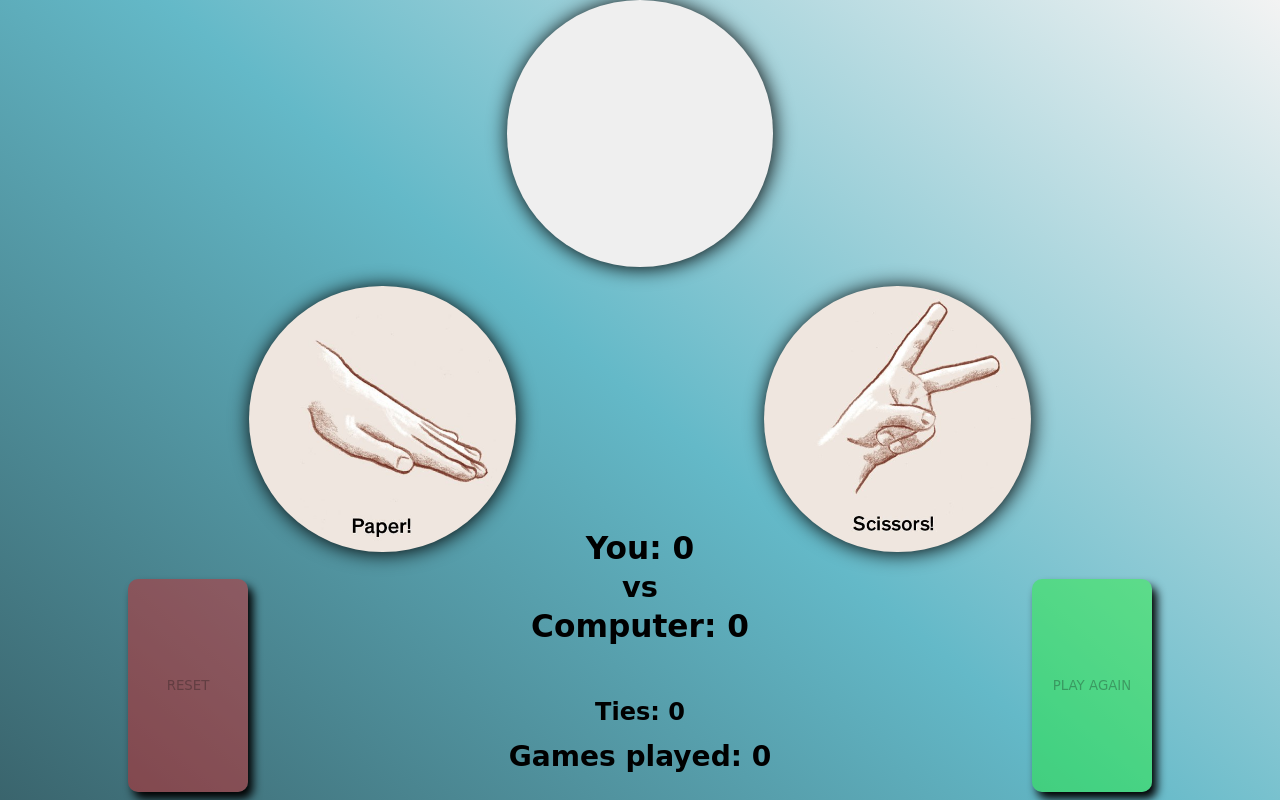
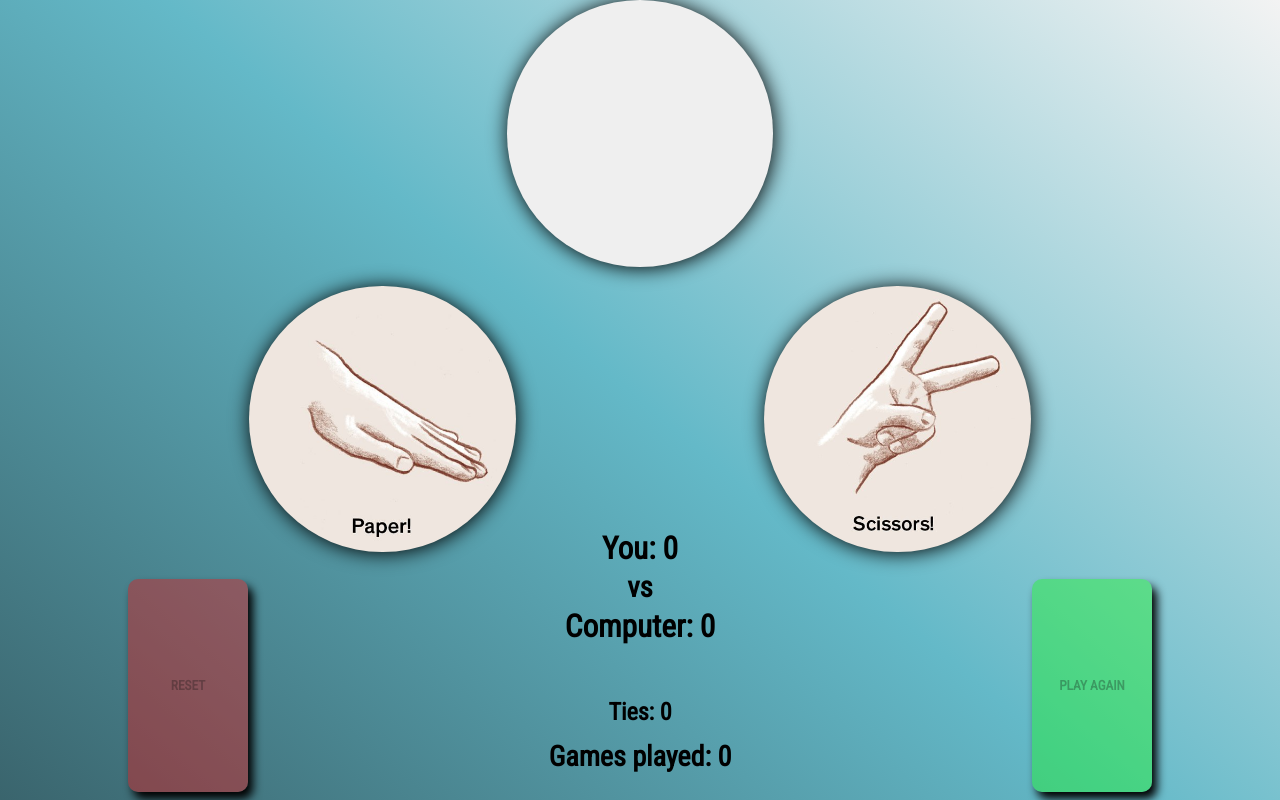
Before and after one commit to NGUYEN-THANH-LUAN-github/rock-paper-scissors.github.io, a plain HTML site: page index.html in a window 1280 px wide. Drawn offline with Linux system fonts and the light colour scheme.

Commit message:
tried another font

```diff
--- a/style.css
+++ b/style.css
@@ -1,7 +1,7 @@
 @import url('https://fonts.googleapis.com/css2?family=Roboto+Condensed&display=swap');
 * {
     /* box-sizing: border-box; */
-    font-family: 'Permanent Marker', cursive;
+    font-family: 'Roboto Condensed', sans-serif;
 }
 
 body {
@@ -116,6 +116,7 @@ body {
     border-radius: 5px;
     border-style: none;
     box-shadow: 5px 7px 10px black;
+    font-weight: 700;
 }
 
 .buttons p {
```
